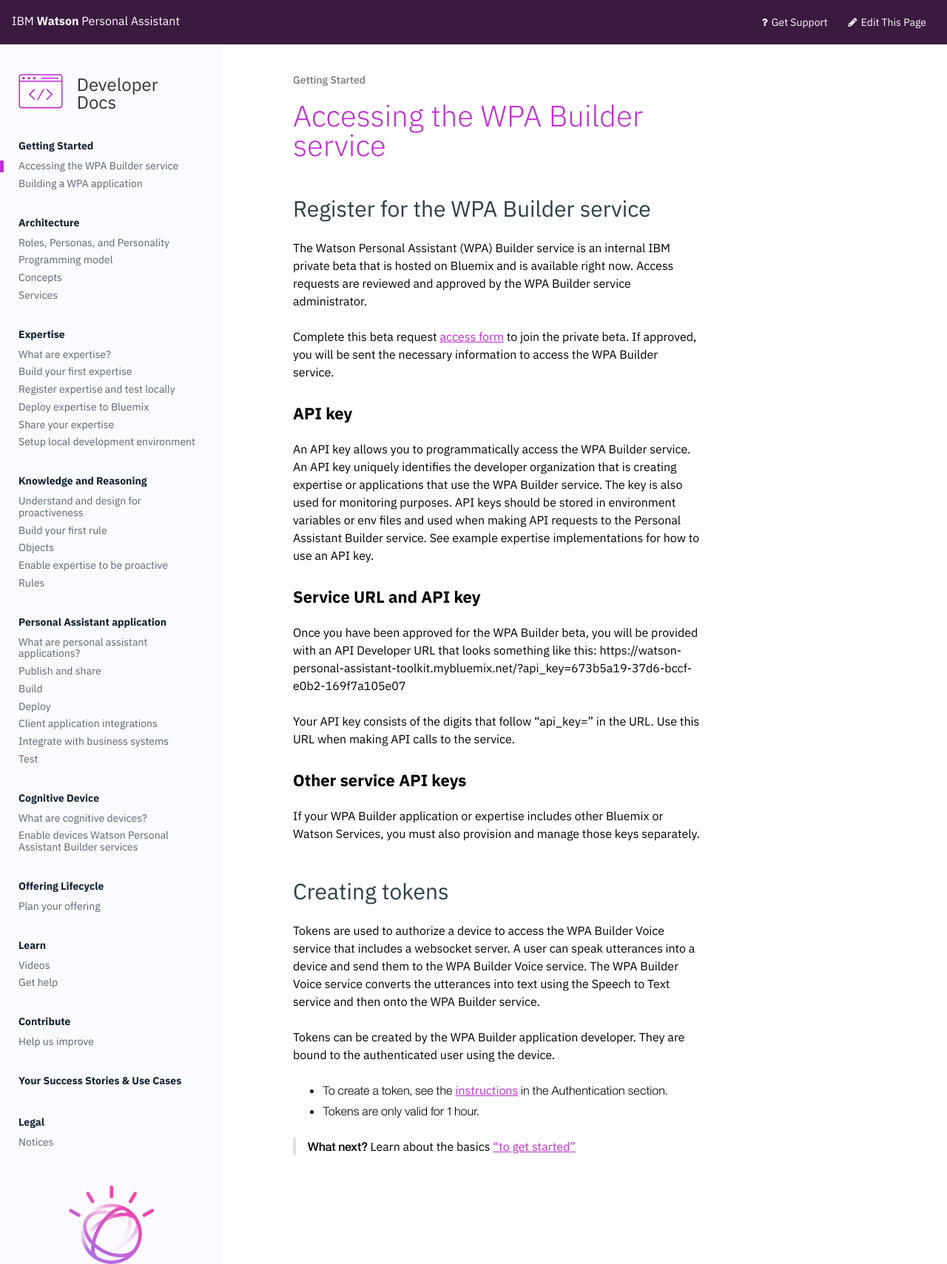
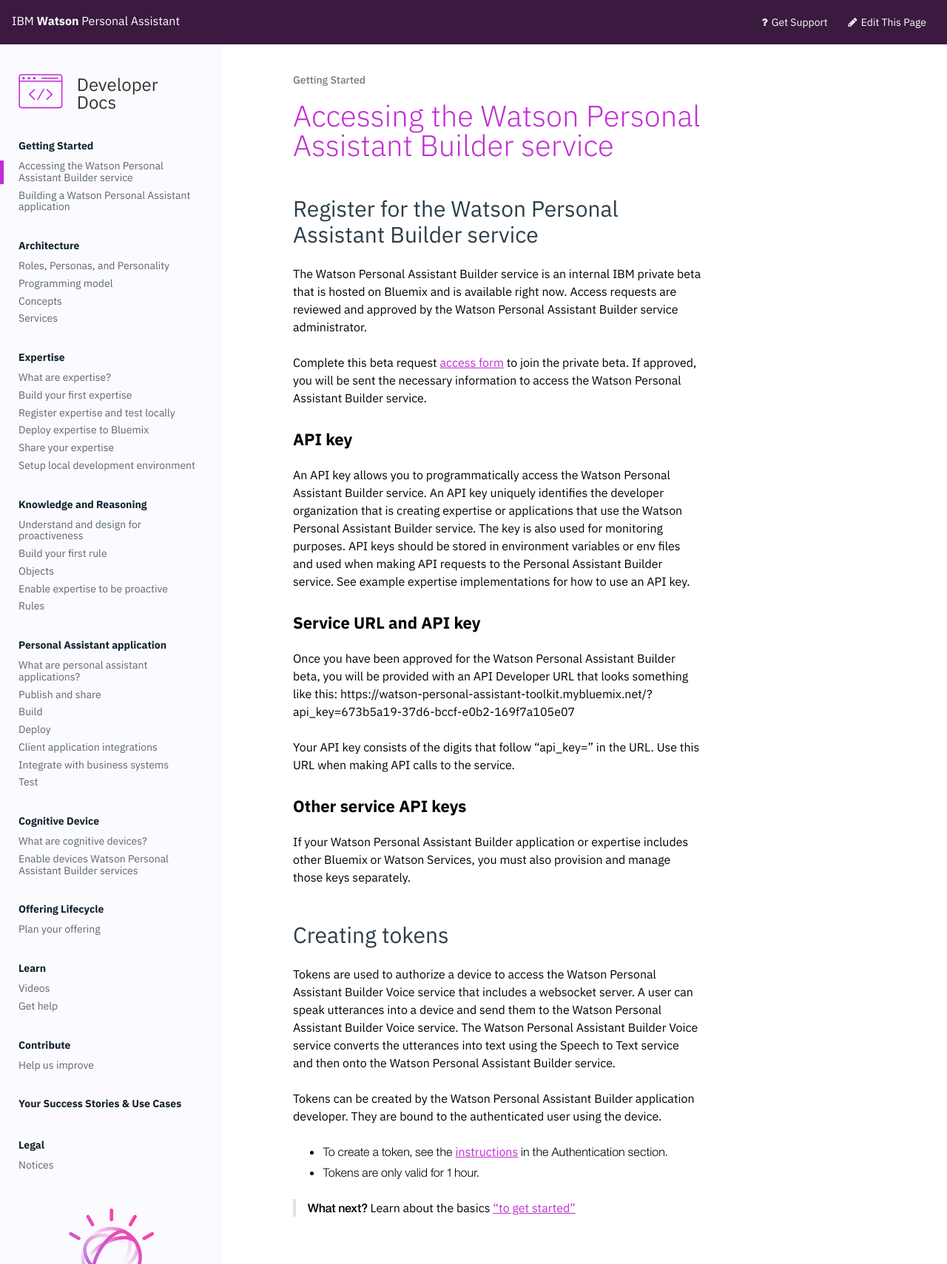
Before and after one commit to benjohnsonnlp/developer, a Jekyll site: the page built from _content/get-started/get-api-key.md, in a window 1280 px wide. Shown: the whole page at 74% size. Built offline with Jekyll 4.4.1, drawn with Linux system fonts in a browser that asks for light colours.

Commit message:
spells out the WPA acronym

```diff
--- a/_content/get-started/get-api-key.md
+++ b/_content/get-started/get-api-key.md
@@ -1,28 +1,28 @@
 ---
-title: Accessing the WPA Builder service
+title: Accessing the Watson Personal Assistant Builder service
 weight: 10
 ---
-## Register for the WPA Builder service
-The Watson Personal Assistant (WPA) Builder service is an internal IBM private beta that is hosted on Bluemix and is available right now.   Access requests are reviewed and approved by the WPA Builder service administrator.
+## Register for the Watson Personal Assistant Builder service
+The Watson Personal Assistant Builder service is an internal IBM private beta that is hosted on Bluemix and is available right now.   Access requests are reviewed and approved by the Watson Personal Assistant Builder service administrator.
 
-Complete this beta request [access form]() to join the private beta.  If approved, you will be sent the necessary information to access the WPA Builder service.
+Complete this beta request [access form]() to join the private beta.  If approved, you will be sent the necessary information to access the Watson Personal Assistant Builder service.
 
 ### API key
-An API key allows you to programmatically access the WPA Builder service.  An API key uniquely identifies the developer organization that is creating expertise or applications that use the WPA Builder service.  The key is also used for monitoring purposes. API keys should be stored in environment variables or env files and used when making API requests to the Personal Assistant Builder service.  See example expertise implementations for how to use an API key.
+An API key allows you to programmatically access the Watson Personal Assistant Builder service.  An API key uniquely identifies the developer organization that is creating expertise or applications that use the Watson Personal Assistant Builder service.  The key is also used for monitoring purposes. API keys should be stored in environment variables or env files and used when making API requests to the Personal Assistant Builder service.  See example expertise implementations for how to use an API key.
 
 ### Service URL and API key
-Once you have been approved for the WPA Builder beta, you will be provided with an API Developer URL that looks something like this:
+Once you have been approved for the Watson Personal Assistant Builder beta, you will be provided with an API Developer URL that looks something like this:
 https://watson-personal-assistant-toolkit.mybluemix.net/?api_key=673b5a19-37d6-bccf-e0b2-169f7a105e07
 
 Your API key consists of the digits that follow "api_key=" in the URL.  Use this URL when making API calls to the service.
 
 ### Other service API keys
-If your WPA Builder application or expertise includes other Bluemix or Watson Services, you must also provision and manage those keys separately.
+If your Watson Personal Assistant Builder application or expertise includes other Bluemix or Watson Services, you must also provision and manage those keys separately.
 
 ## Creating tokens
-Tokens are used to authorize a device to access the WPA Builder Voice service that includes a websocket server.  A user can speak utterances into a device and send them to the WPA Builder Voice service.  The WPA Builder Voice service converts the utterances into text using the Speech to Text service and then onto the WPA Builder service.
+Tokens are used to authorize a device to access the Watson Personal Assistant Builder Voice service that includes a websocket server.  A user can speak utterances into a device and send them to the Watson Personal Assistant Builder Voice service.  The Watson Personal Assistant Builder Voice service converts the utterances into text using the Speech to Text service and then onto the Watson Personal Assistant Builder service.
 
-Tokens can be created by the WPA Builder application developer.  They are bound to the authenticated user using the device.
+Tokens can be created by the Watson Personal Assistant Builder application developer.  They are bound to the authenticated user using the device.
 
 - To create a token, see the [instructions]() in the Authentication section.
 - Tokens are only valid for 1 hour.
--- a/_content/get-started/get-started.md
+++ b/_content/get-started/get-started.md
@@ -1,15 +1,15 @@
 ---
-title: Building a WPA application
+title: Building a Watson Personal Assistant application
 weight: 10
 ---
 Use these steps to quickly ramp-up and start creating expertises and applications:
 
-* Firstly, [register]({{site.baseurl}}/get-started/get-api-key/) for the Watson Personal Assistant (WPA) Builder service.
-* While you're waiting for your request to be approved, understand the Watson Personal Assistant (WPA) Builder [architecture and programming model]({{site.baseurl}}/programming-model/what-is-programming-model/).
+* Firstly, [register]({{site.baseurl}}/get-started/get-api-key/) for the Watson Personal Assistant Builder service.
+* While you're waiting for your request to be approved, understand the Watson Personal Assistant Builder [architecture and programming model]({{site.baseurl}}/programming-model/what-is-programming-model/).
 * When your request is approved, you will be receive an API key and service URL.
 * If you want to use Bluemix or Watson services, you must request access to those services separately.
 * Create and use your first [expertise]({{site.baseurl}}/expertise/what-are-they/)
-* Create a token to authorize a device to connect to the WPA Builder voice service.
+* Create a token to authorize a device to connect to the Watson Personal Assistant Builder voice service.
 * Create your first [application]({{site.baseurl}}/cognitive-application/what-are-they/)
 * Make your expertise proactive with the [Knowledge and Reasoning]({{site.baseurl}}/knowledge/proactive/) service
 * [Plan your offering]({{site.baseurl}}/offering-lifecyle/what-are-they/) using the Watson Personal Assistant service, expertises, and consulting services.
```
Also changed, not shown: _content/programming-model/concepts.md (+5 -5 lines), index.md (+3 -3 lines).
